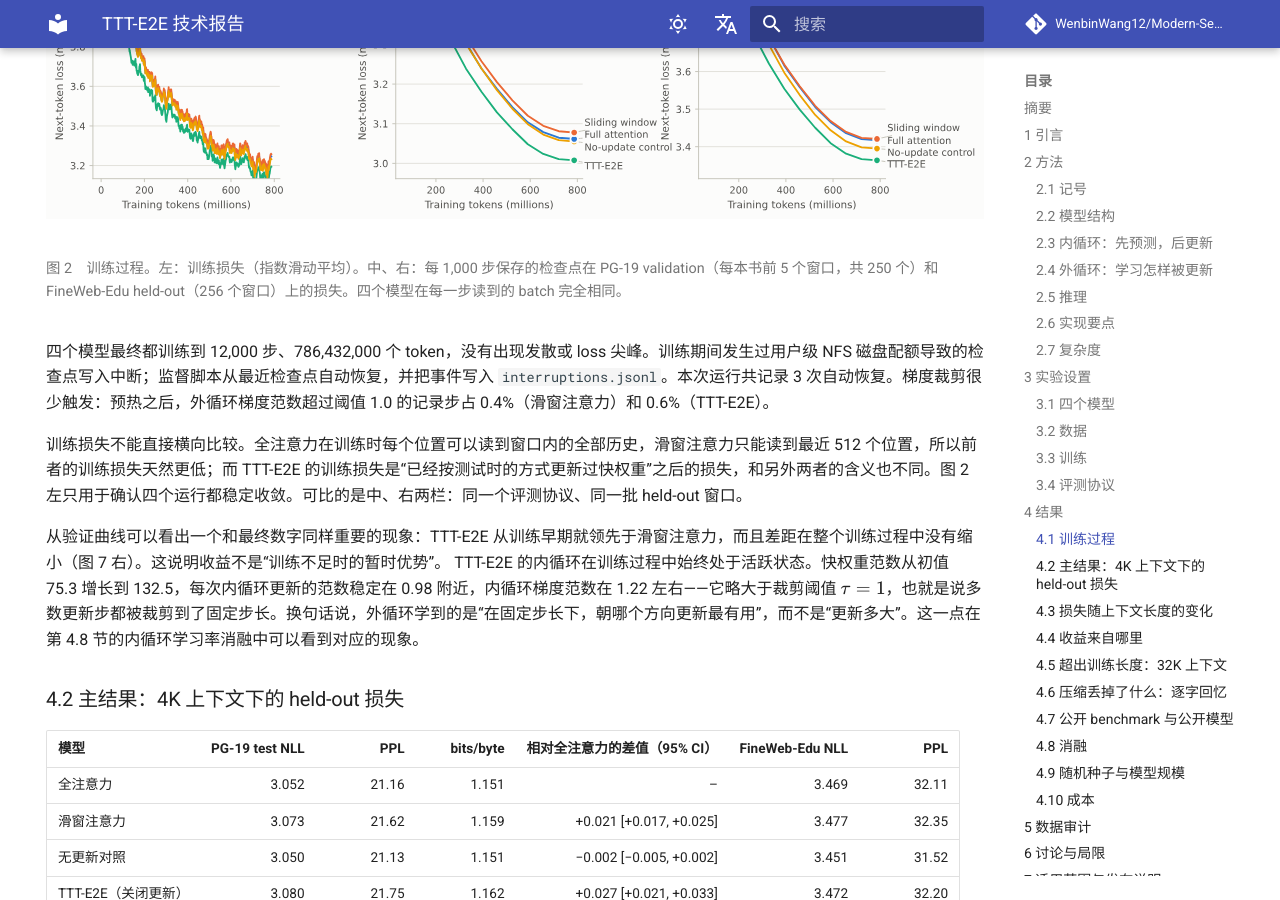
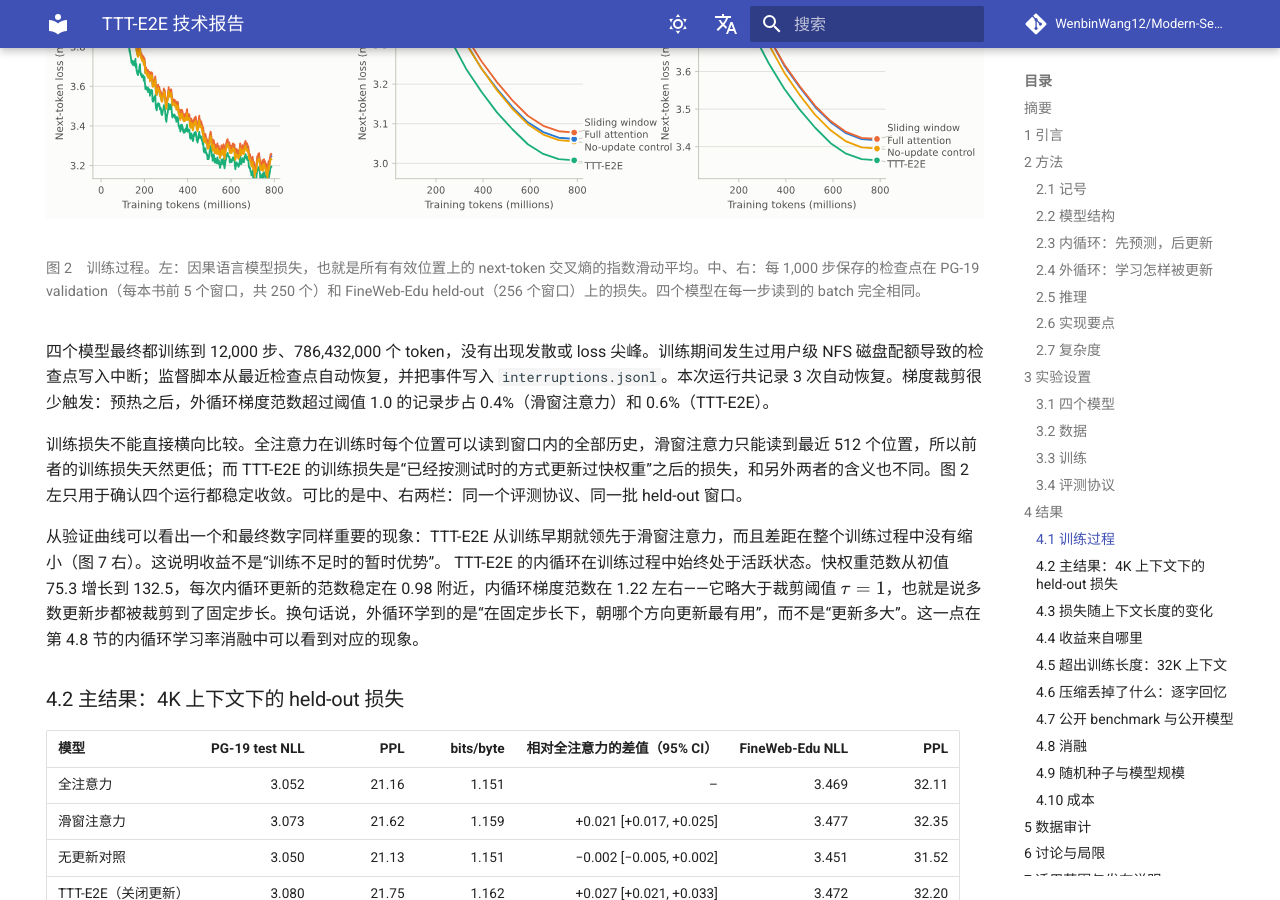
Before and after one commit to WenbinWang12/Modern-Sequence-Models-from-Scratch, an MkDocs documentation site: the page built from docs/technical_report.md, in a window 1280 px wide and 900 px high, scrolled down 7778 px. Built offline with MkDocs 1.6.1 and Material for MkDocs 9.7.7, drawn with Linux system fonts in a browser that asks for light colours; comment, search, counter and statistics services are not loaded.

Commit message:
Clarify causal language-model loss in Figure 2

```diff
--- a/docs/technical_report.md
+++ b/docs/technical_report.md
@@ -218,7 +218,7 @@ $$
 <figure markdown="span" class="report-figure">
   ![训练损失与 held-out 损失随训练 token 数的变化](assets/report/fig_training.light.svg#only-light)
   ![训练损失与 held-out 损失随训练 token 数的变化](assets/report/fig_training.dark.svg#only-dark)
-  <figcaption>图 2　训练过程。左：训练损失（指数滑动平均）。中、右：每 1,000 步保存的检查点在 PG-19 validation（每本书前 5 个窗口，共 250 个）和 FineWeb-Edu held-out（256 个窗口）上的损失。四个模型在每一步读到的 batch 完全相同。</figcaption>
+  <figcaption>图 2　训练过程。左：因果语言模型损失，也就是所有有效位置上的 next-token 交叉熵的指数滑动平均。中、右：每 1,000 步保存的检查点在 PG-19 validation（每本书前 5 个窗口，共 250 个）和 FineWeb-Edu held-out（256 个窗口）上的损失。四个模型在每一步读到的 batch 完全相同。</figcaption>
 </figure>
 
 四个模型最终都训练到 12,000 步、786,432,000 个 token，没有出现发散或 loss 尖峰。训练期间发生过用户级 NFS 磁盘配额导致的检查点写入中断；监督脚本从最近检查点自动恢复，并把事件写入 `interruptions.jsonl`。本次运行共记录 3 次自动恢复。梯度裁剪很少触发：预热之后，外循环梯度范数超过阈值 1.0 的记录步占 0.4%（滑窗注意力）和 0.6%（TTT-E2E）。
--- a/docs/technical_report_en.md
+++ b/docs/technical_report_en.md
@@ -218,7 +218,7 @@ No hyper-parameter was tuned for any single model: the four share the table abov
 <figure markdown="span" class="report-figure">
   ![Training loss and held-out loss against training tokens](assets/report/fig_training.light.svg#only-light)
   ![Training loss and held-out loss against training tokens](assets/report/fig_training.dark.svg#only-dark)
-  <figcaption>Figure 2. Training. Left: training loss (exponential moving average). Centre and right: loss of the checkpoints saved every 1,000 steps on PG-19 validation (first 5 windows of each book, 250 in total) and on FineWeb-Edu held-out (256 windows). All four models read exactly the same batch at every step.</figcaption>
+  <figcaption>Figure 2. Training. Left: the causal language-model loss, which is the exponential moving average of next-token cross-entropy over valid positions. Centre and right: loss of the checkpoints saved every 1,000 steps on PG-19 validation (first 5 windows of each book, 250 in total) and on FineWeb-Edu held-out (256 windows). All four models read exactly the same batch at every step.</figcaption>
 </figure>
 
 All four models eventually ran to 12,000 steps and 786,432,000 tokens with no divergence or loss spikes. During training, user-level NFS quota exhaustion interrupted checkpoint writes. The supervisor resumed each run from its latest checkpoint and recorded the event in `interruptions.jsonl`. The run recorded 3 automatic recovery event(s). Gradient clipping rarely bound: after warm-up, the outer-loop gradient norm exceeded the threshold of 1.0 on 0.4% of logged steps for sliding-window attention and 0.6% for TTT-E2E.
```
Also changed, not shown: 1 other file.
